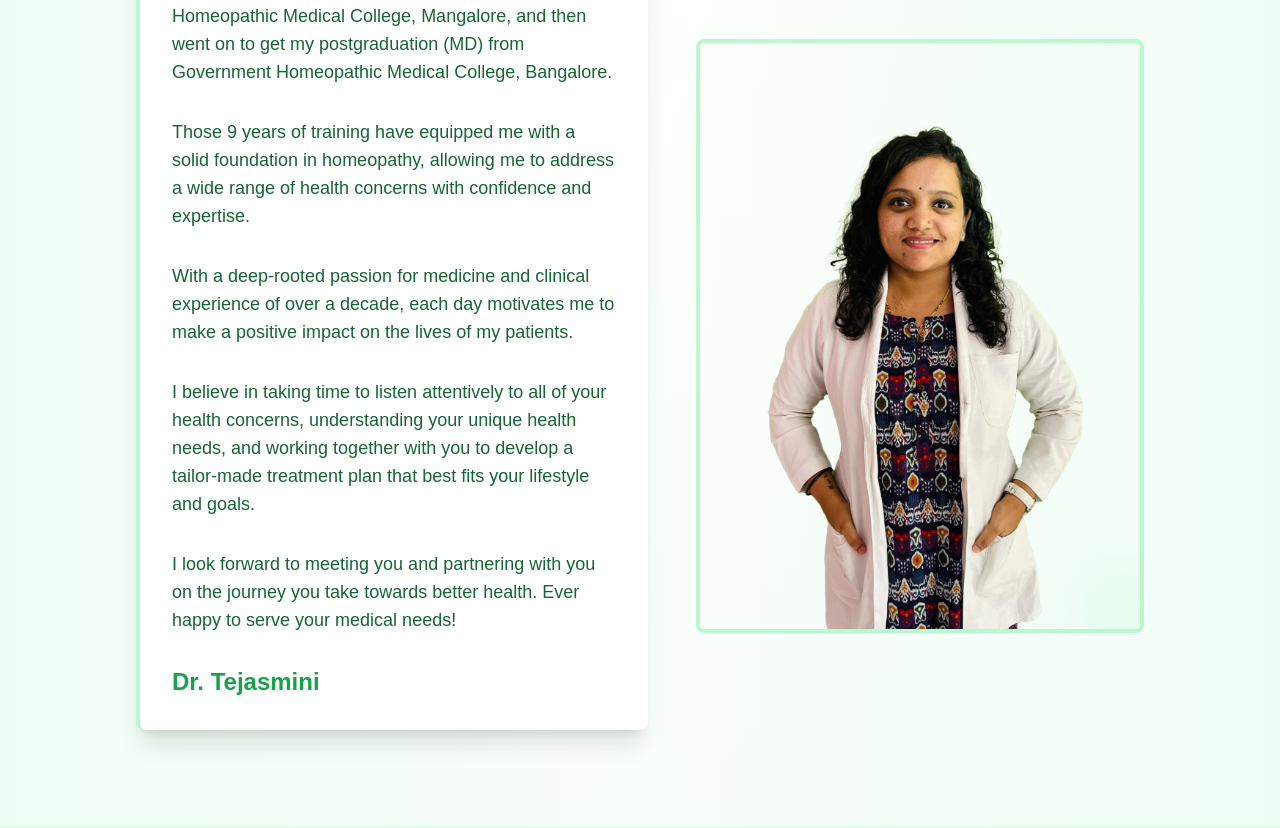
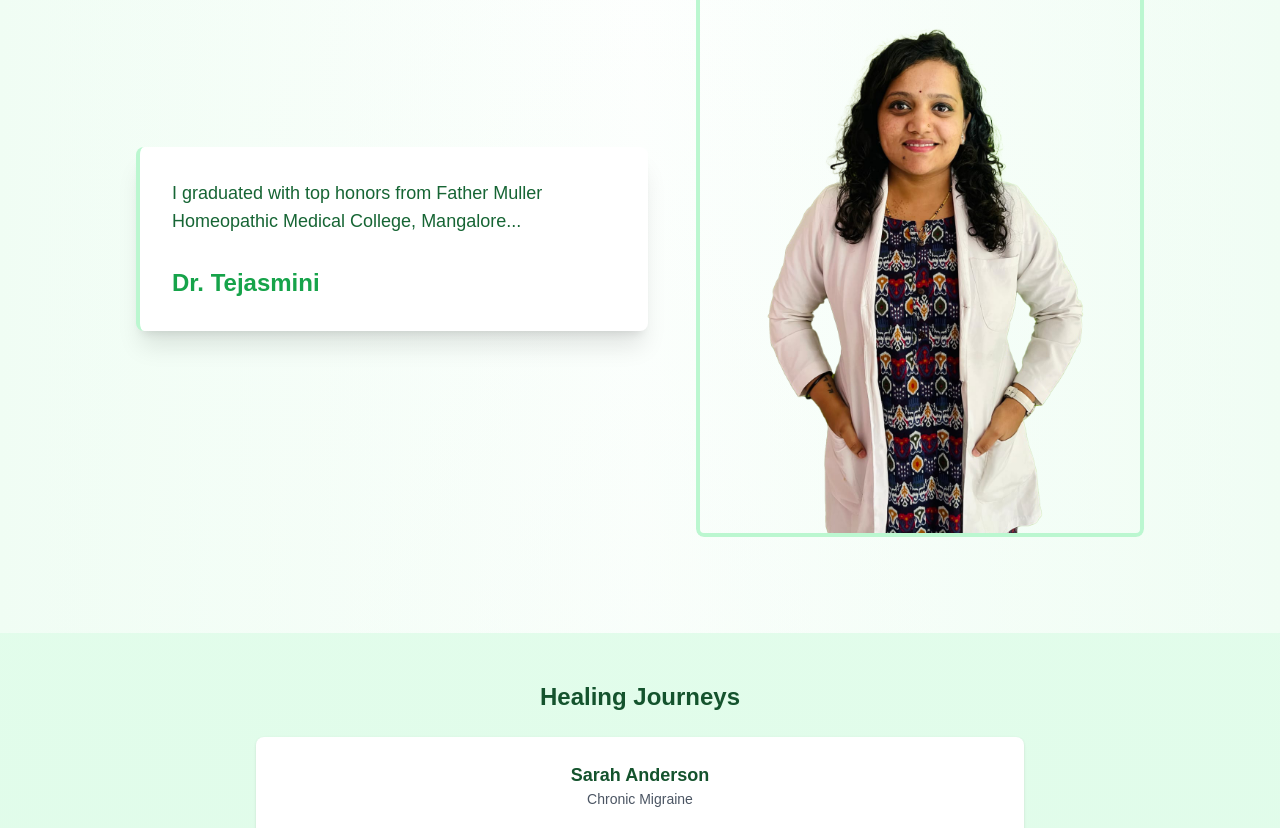
Before and after one commit to deelaksha/UrbanHomeopathy, a Next.js app: page / in a window 1280 px wide. Shown: the part 2242-3070 px from the top of the page. Built offline with nearby package versions, Linux system fonts and the light colour scheme.

Commit message:
disabled used date and time

```diff
--- a/src/app/Home/page.tsx
+++ b/src/app/Home/page.tsx
@@ -1,4 +1,5 @@
-'use client'
+'use client';  // Ensures this page is only rendered on the client-side
+
 import React, { useState, useEffect } from 'react';
 import { motion } from 'framer-motion';
 import Image from 'next/image';
@@ -11,7 +12,12 @@ import {
 } from 'lucide-react';
 
 const Home = () => {
+  const [isClient, setIsClient] = useState(false);
 
+  // Ensure window is only accessed client-side
+  useEffect(() => {
+    setIsClient(true); // Set flag to true after the component mounts
+  }, []);
 
   const services = [
     { icon: <Users size={24} />, title: 'Guaranteed Patient-Friendly Clinic', desc: 'Providing a comfortable and supportive environment.' },
@@ -22,14 +28,16 @@ const Home = () => {
     { icon: <Shield size={24} />, title: 'Hassle-Free Bonding', desc: 'Building relationships based on trust and care.' },
   ];
 
-
   const symptoms = [
     'Allergies', 'Anxiety', 'Arthritis', 'Asthma',
     'Depression', 'Digestive Issues', 'Headaches', 'Insomnia'
   ];
 
+  if (!isClient) {
+    return null; // Render nothing during SSR
+  }
+
   return (
-
     <div className="min-h-screen bg-gradient-to-b from-green-50 to-green-100 text-green-900">
       {/* Hero Section */}
       <Header/>
@@ -99,7 +107,6 @@ const Home = () => {
         </div>
       </motion.section>
 
-
       {/* Services Section */}
       <section className="py-20 bg-green-900 text-green-50">
         <div className="container mx-auto px-4">
@@ -131,10 +138,6 @@ const Home = () => {
         </div>
       </section>
 
-
-
-
-
       {/* Symptoms Grid */}
       <section className="py-20">
         <div className="container mx-auto px-4">
@@ -162,6 +165,7 @@ const Home = () => {
           </div>
         </div>
       </section>
+
       {/* Doctor Section */}
       <section className="py-24 bg-gradient-to-r from-green-50 via-white to-green-50 text-green-900 relative overflow-hidden">
         <div className="absolute top-0 left-0 w-full h-full bg-gradient-to-b from-transparent to-green-50 opacity-40 pointer-events-none"></div>
@@ -179,6 +183,7 @@ const Home = () => {
               I’m Dr. Tejasmini. I am here at Urban Care Homeopathy to listen, support, and guide you in every step you take towards better health.
             </p>
           </motion.div>
+
           <div className="flex flex-col md:flex-row gap-12 items-center justify-center">
             <motion.div
               initial={{ opacity: 0, x: -50 }}
@@ -187,49 +192,32 @@ const Home = () => {
               className="space-y-8 bg-white shadow-xl rounded-lg p-6 md:p-8 transform hover:scale-105 transition-transform duration-300 border-l-4 border-green-200 w-full max-w-lg"
             >
               <p className="text-base md:text-lg leading-relaxed text-green-800">
-          I graduated with top honors from Father Muller Homeopathic Medical College, Mangalore, and then went on to get my postgraduation (MD) from Government Homeopathic Medical College, Bangalore.
+                I graduated with top honors from Father Muller Homeopathic Medical College, Mangalore...
               </p>
-        <p className="text-base md:text-lg leading-relaxed text-green-800">
-          Those 9 years of training have equipped me with a solid foundation in homeopathy, allowing me to address a wide range of health concerns with confidence and expertise.
-        </p>
-        <p className="text-base md:text-lg leading-relaxed text-green-800">
-          With a deep-rooted passion for medicine and clinical experience of over a decade, each day motivates me to make a positive impact on the lives of my patients.
-        </p>
-        <p className="text-base md:text-lg leading-relaxed text-green-800">
-          I believe in taking time to listen attentively to all of your health concerns, understanding your unique health needs, and working together with you to develop a tailor-made treatment plan that best fits your lifestyle and goals.
-        </p>
-        <p className="text-base md:text-lg leading-relaxed text-green-800">
-          I look forward to meeting you and partnering with you on the journey you take towards better health. Ever happy to serve your medical needs!
-        </p>
+              {/* Add remaining content here */}
               <h3 className="text-xl md:text-2xl font-bold text-green-600">Dr. Tejasmini</h3>
             </motion.div>
+
             <motion.div
               initial={{ opacity: 0, x: 50 }}
               whileInView={{ opacity: 1, x: 0 }}
               transition={{ duration: 1.2, ease: 'easeOut' }}
               className="relative w-full max-w-xs md:max-w-md rounded-lg overflow-hidden flex-shrink-0"
             >
-        {/* Image of Dr. Tejasmini with interactive styling */}
               <Image
-          src="/home_images/dr.png" // Replace this with the actual image path
+                src="/home_images/dr.png"
                 alt="Dr. Tejasmini"
-          width={500} // Set a reasonable width for the image
-          height={500} // Set a reasonable height for the image
+                width={500}
+                height={500}
                 className="rounded-lg shadow-2xl transform hover:scale-105 transition-transform duration-500 hover:shadow-green-300 border-4 border-green-200"
               />
-        {/* Subtle floating animation effect */}
-        <div className="absolute -bottom-4 -right-4 w-20 h-20 bg-green-200 rounded-full blur-xl opacity-30 animate-bounce-slow"></div>
             </motion.div>
           </div>
         </div>
       </section>
 
-
-
-<TestimonialShowcase/>
-<Footer/>
-
-
+      <TestimonialShowcase />
+      <Footer />
     </div>
   );
 };
```
Lines whose indentation alone changed are shown as unchanged.
